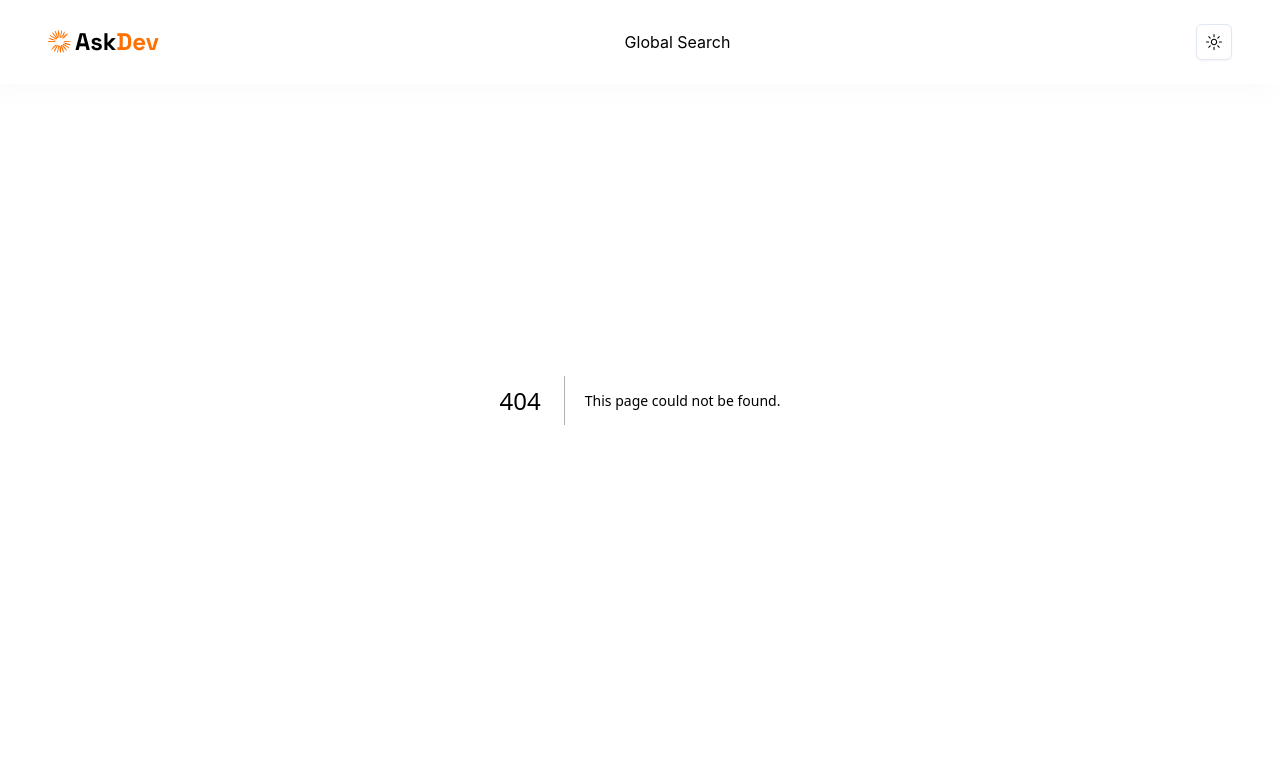
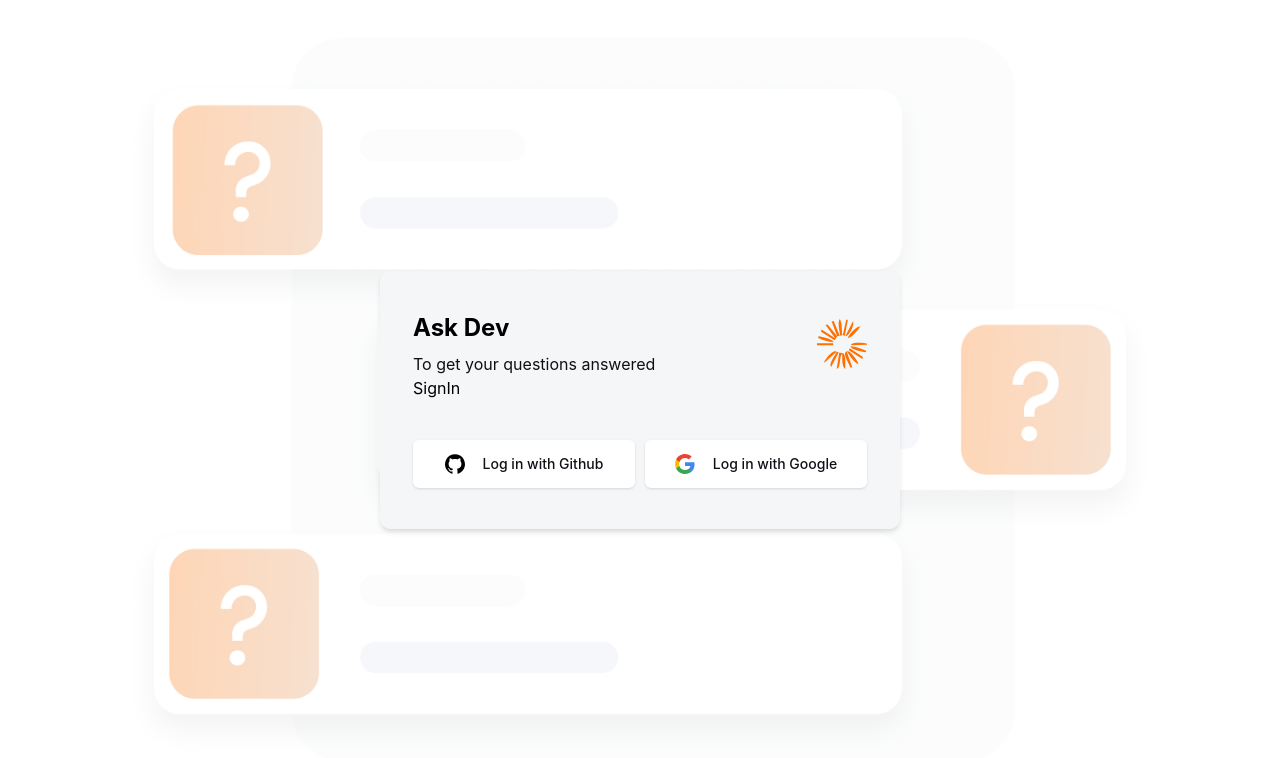
Before and after one commit to owenmicheal/Ask-Dev, a Next.js app: page /sign-in in a window 1280 px wide. Before the commit this address had no page. Shown: the top 758 px of the page. Built offline with nearby package versions, Linux system fonts and the light colour scheme.

Commit message:
auth routes and layout

```diff
--- /dev/null
+++ b/app/(auth)/layout.tsx
@@ -0,0 +1,41 @@
+import SocialAuthForm from "@/components/form/SocialAuthForm";
+import Image from "next/image";
+import React, { ReactNode } from "react";
+
+const Authlayout = ({ children }: { children: ReactNode }) => {
+  return (
+    <main
+      className="flex min-h-screen items-center justify-center
+    bg-auth-light dark:bg-auth-dark bg-cover bg-center bg-no-repeat
+    px-4 py-10"
+    >
+      <section
+        className="light-border background-light800_dark200 shadow-light-200_dark100
+        min-w-full rounded-[10px] border px-4 py-10 shadow-md sm:min-w-[520px] sm:px-8"
+      >
+        <div className="flex items-center justify-between gap-2">
+          <div className="space-y-2.5">
+            <h1 className="h2-bold text-dark100_light900">Ask Dev</h1>
+            <p className="paragraph-regular text-dark500_light400">
+              To get your questions answered
+            </p>
+          </div>
+
+          <Image
+            src="/images/site-logo.svg"
+            alt="logo image"
+            width={50}
+            height={50}
+            className="object-contain"
+          />
+        </div>
+
+        {children}
+
+        <SocialAuthForm />
+      </section>
+    </main>
+  );
+};
+
+export default Authlayout;
--- /dev/null
+++ b/app/(auth)/sign-in/page.tsx
@@ -0,0 +1,7 @@
+import React from "react";
+
+const SignIn = () => {
+  return <div>SignIn</div>;
+};
+
+export default SignIn;
--- /dev/null
+++ b/app/(auth)/sign-up/page.tsx
@@ -0,0 +1,7 @@
+import React from "react";
+
+const SignUp = () => {
+  return <div>SignUp</div>;
+};
+
+export default SignUp;
--- /dev/null
+++ b/app/(root)/layout.tsx
@@ -0,0 +1,13 @@
+import Navbar from "@/components/navigation/navbar";
+import React, { ReactNode } from "react";
+
+const Rootelayout = ({ children }: { children: ReactNode }) => {
+  return (
+    <main>
+      <Navbar />
+      {children}
+    </main>
+  );
+};
+
+export default Rootelayout;
--- a/app/layout.tsx
+++ b/app/layout.tsx
@@ -3,7 +3,6 @@ import localFont from "next/font/local";
 
 import "./globals.css";
 import { ThemeProvider } from "next-themes";
-import Navbar from "@/components/navigation/navbar";
 
 const inter = localFont({
   src: "./fonts/InterVF.ttf",
@@ -41,7 +40,6 @@ export default function RootLayout({
           enableSystem
           disableTransitionOnChange
         >
-          <Navbar />
           {children}
         </ThemeProvider>
       </body>
--- /dev/null
+++ b/components/form/SocialAuthForm.tsx
@@ -0,0 +1,38 @@
+import React from "react";
+import { Button } from "../ui/button";
+import Image from "next/image";
+
+const SocialAuthForm = () => {
+  const buttonClass =
+    "background-dark400_light900 body-medium text-dark200_light800 min-h-12 flex-1 rounded-2 px-4 py-3.5";
+
+  return (
+    <div className="mt-10 flex flex-wrap gap-2.5">
+      <Button className={buttonClass}>
+        <Image
+          src="/icons/github.svg"
+          alt="github logo"
+          width={20}
+          height={20}
+          className="invert-colors mr-2.5 object-contain"
+        />
+
+        <span>Log in with Github</span>
+      </Button>
+
+      <Button className={buttonClass}>
+        <Image
+          src="/icons/google.svg"
+          alt="github logo"
+          width={20}
+          height={20}
+          className="mr-2.5 object-contain"
+        />
+
+        <span>Log in with Google</span>
+      </Button>
+    </div>
+  );
+};
+
+export default SocialAuthForm;
```
Also changed, not shown: app/(root)/page.tsx (renamed from app/page.tsx).
